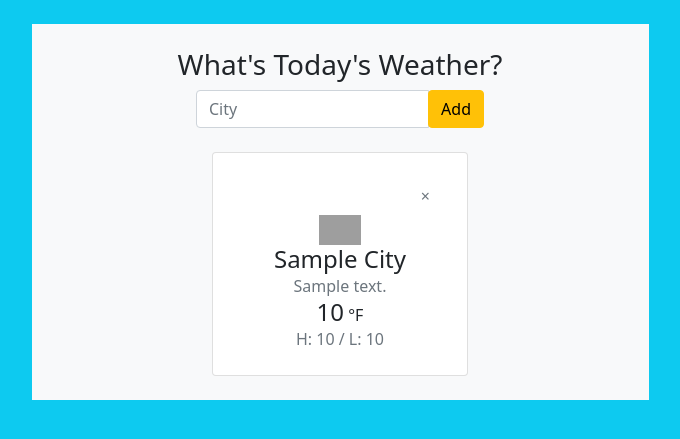
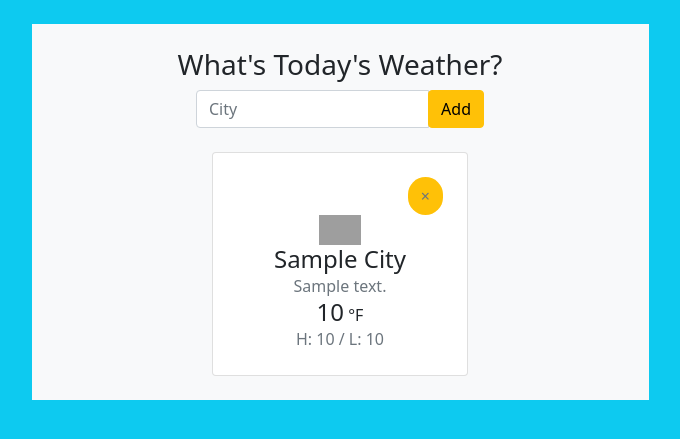
Before and after one commit to cassjs/weather-app, a Flask app: page / in a window 1280 px wide, with the pointer over the restyled element. Shown: the top 439 px of the page, without its empty margins (300-980 px from the left). Run offline with Flask 2, Linux system fonts and the light colour scheme; tables that the repository leaves empty hold one stand-in row (values such as "Sample post"); a database or web service that is not in the repository returns one stand-in record (values such as "Sample title"); data that the repository does not hold is empty; grey boxes are pictures that could not be loaded.

Commit message:
added hover to delete button

```diff
--- a/static/styles.css
+++ b/static/styles.css
@@ -5,6 +5,10 @@
 }
 .btn-delete {
   float: right;
+}
+.btn-delete:hover {
+  background-color: #ffc107;
+  border-radius: 20px;
 }
 #myBtn {
   display: none;
--- a/static/styles.less
+++ b/static/styles.less
@@ -12,6 +12,11 @@
 
 .btn-delete {
     float: right;
+}
+
+.btn-delete:hover {
+    background-color: #ffc107;
+    border-radius: 20px;
 }
 
 #myBtn {
```
